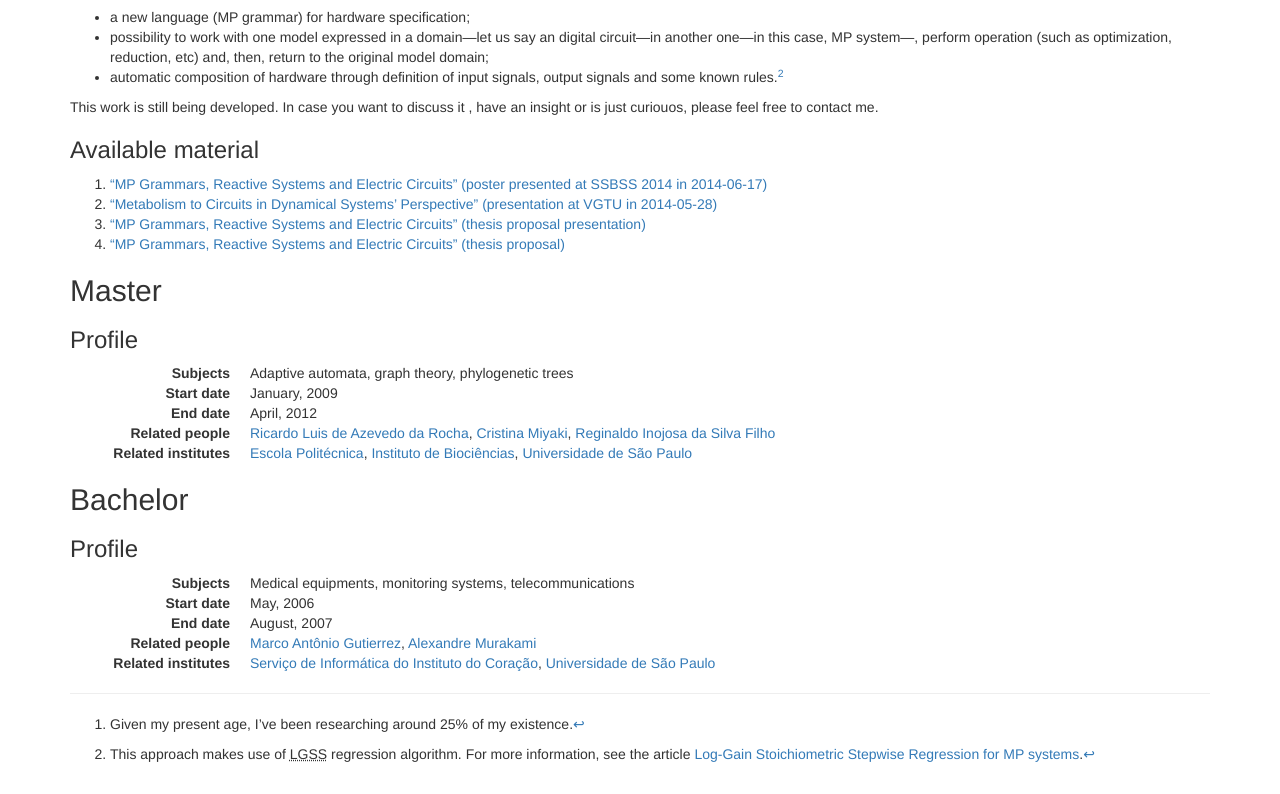
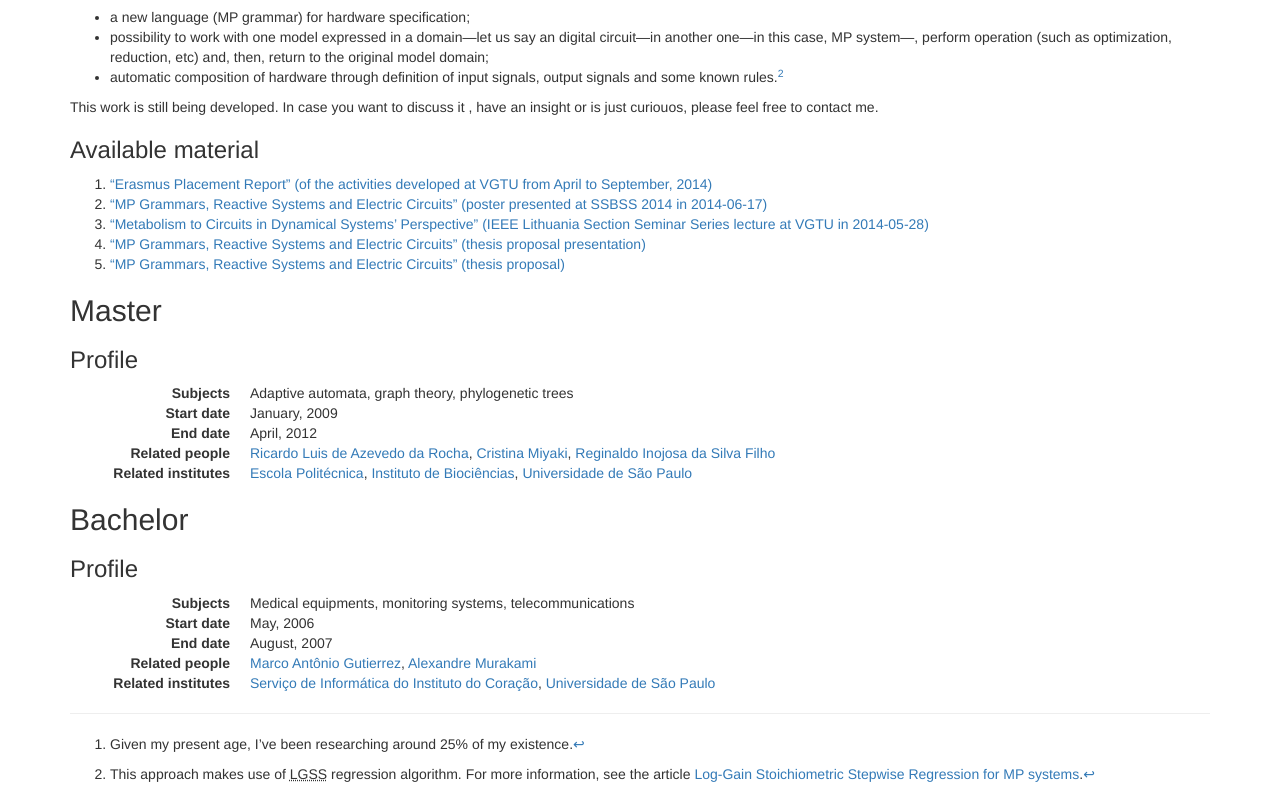
Before and after one commit to guiraldelli/guiraldelli.github.io, a plain HTML site: page research.html in a window 1280 px wide. Shown: the part 933-1727 px from the top of the page. Drawn offline with nearby package versions, Linux system fonts and the light colour scheme.

Commit message:
Adding the Erasmus Placement report and updating the name of the presentation at VGTU.

```diff
--- a/research.html
+++ b/research.html
@@ -108,10 +108,11 @@ Related institutes
 <p>This work is still being developed. In case you want to discuss it , have an insight or is just curiouos, please feel free to contact me.</p>
 <h3 id="available-material">Available material</h3>
 <ol style="list-style-type: decimal">
+<li><a href="./resources/reports/vgtu-report.pdf">“Erasmus Placement Report” (of the activities developed at VGTU from April to September, 2014)</a></li>
 <li><a href="./resources/posters/2014-ssbss.pdf">“MP Grammars, Reactive Systems and Electric Circuits” (poster presented at SSBSS 2014 in 2014-06-17)</a></li>
-<li><a href="./resources/presentations/2014-05-28/2014-05-28.svg">“Metabolism to Circuits in Dynamical Systems’ Perspective” (presentation at VGTU in 2014-05-28)</a></li>
+<li><a href="./resources/presentations/2014-05-28/2014-05-28.svg">“Metabolism to Circuits in Dynamical Systems’ Perspective” (IEEE Lithuania Section Seminar Series lecture at VGTU in 2014-05-28)</a></li>
 <li><a href="./resources/presentations/2013-11-14/presentazione_proposta_tesi_guiraldelli.pdf">“MP Grammars, Reactive Systems and Electric Circuits” (thesis proposal presentation)</a></li>
-<li><a href="./resources/proposta_tesi_guiraldelli.pdf">“MP Grammars, Reactive Systems and Electric Circuits” (thesis proposal)</a></li>
+<li><a href="./resources/reports/proposta_tesi_guiraldelli.pdf">“MP Grammars, Reactive Systems and Electric Circuits” (thesis proposal)</a></li>
 </ol>
 <h2 id="master">Master</h2>
 <h3 id="profile-1">Profile</h3>
```
Also changed, not shown: 3 other files.
